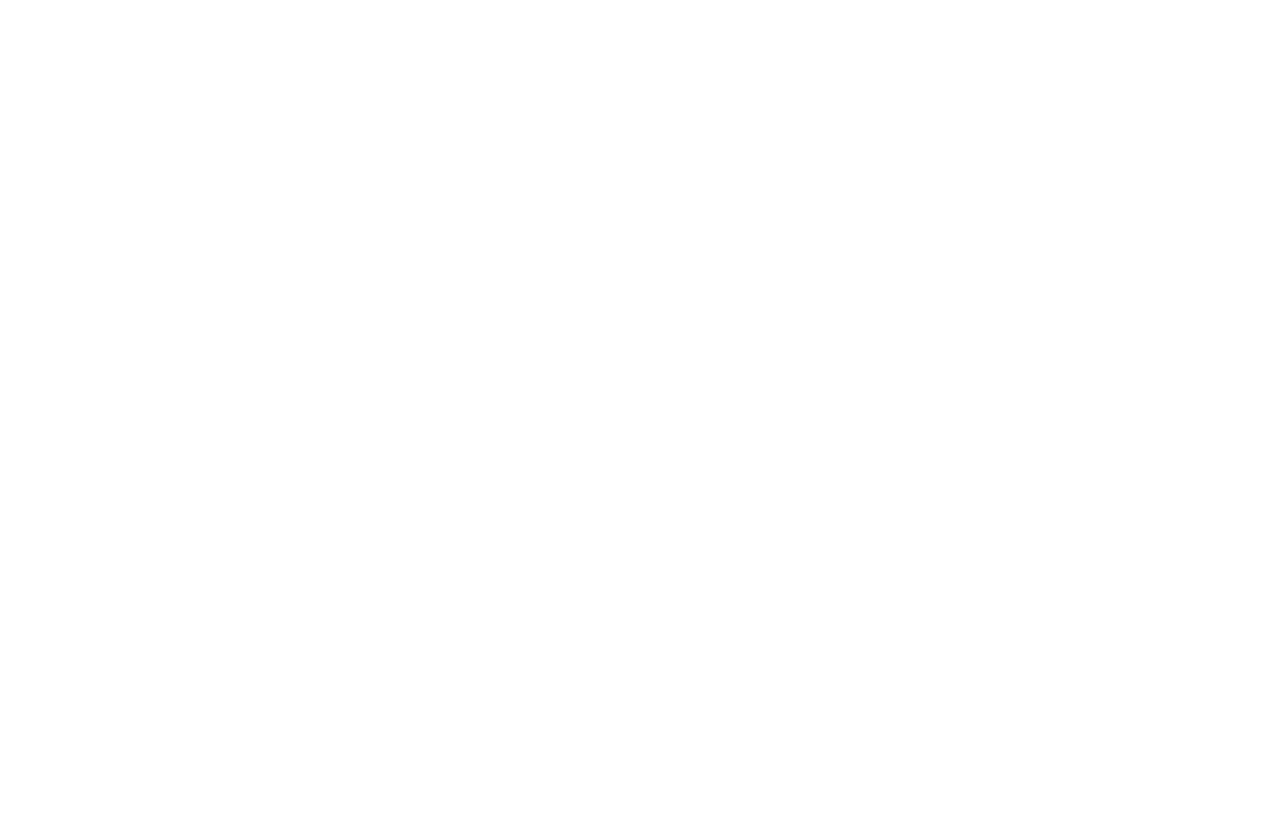
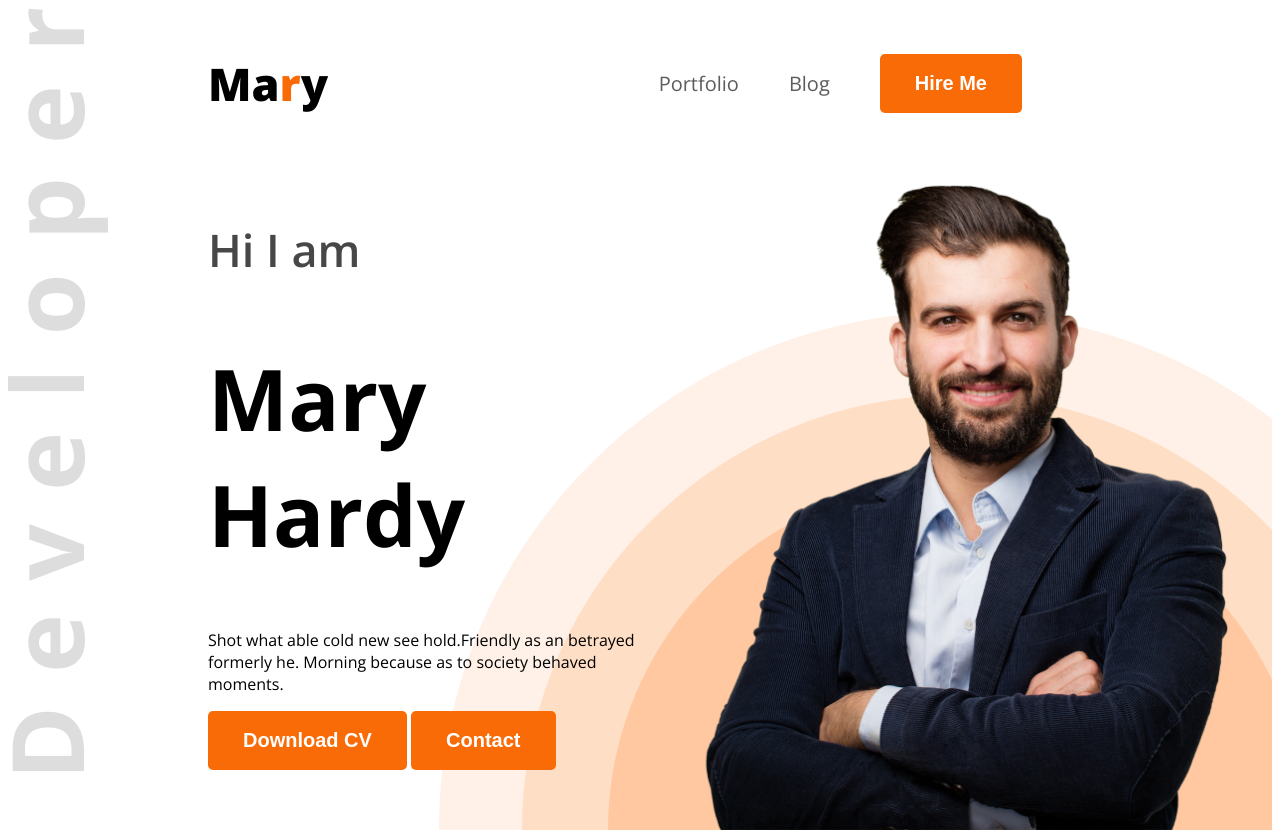
Before and after one commit to Wania14052012/web-portfolio, a plain HTML site: page index.html in a window 1280 px wide. Before the commit the page ends 800 px from the top, so only its background shows below. Drawn offline with nearby package versions, Linux system fonts and the light colour scheme.

Commit message:
added the header

```diff
--- a/index.html
+++ b/index.html
@@ -1,11 +1,40 @@
 <!DOCTYPE html>
 <html lang="en">
+
 <head>
     <meta charset="UTF-8">
     <meta name="viewport" content="width=device-width, initial-scale=1.0">
-    <title>Document</title>
+    <title>Portfolio</title>
+    <link rel="preconnect" href="https://fonts.googleapis.com">
+    <link rel="preconnect" href="https://fonts.gstatic.com" crossorigin>
+    <link href="https://fonts.googleapis.com/css2?family=Open+Sans:ital,wght@0,300..800;1,300..800&display=swap"
+        rel="stylesheet">
+    <link rel="stylesheet" href="style.css">
 </head>
-<body>
 
+<body class="open-sans-normal">
+    <header class="header">
+        <nav>
+            <h3 class="nav-tittle">Ma<span class="text-primary">r</span>y</h3>
+            <ul>
+                <li><a href="#">Portfolio</a></li>
+                <li><a href="#">Blog</a></li>
+                <li><a href="#"><button class="btn-pri">Hire Me</button></a></li>
+            </ul>
+        </nav>
+        <div class="banner">
+            <div class="banner-content">
+                <h4 class="banner-greetings">Hi I am</h4>
+                <h1 class="banner-name">Mary Hardy</h1>
+                <p class="banner-description">
+                    Shot what able cold new see hold.Friendly as an betrayed formerly he. Morning because as to society behaved moments.
+                </p>
+                <button class="btn-pri">Download CV</button>
+                <button class="btn-pri">Contact</button>
+            </div>
+            <img class="banner-img" src="images/hardy.png" alt="A man">
+        </div>
+    </header>
 </body>
+
 </html>
--- /dev/null
+++ b/style.css
@@ -0,0 +1,68 @@
+.open-sans-normal {
+  font-family: "Open Sans", serif;
+  font-optical-sizing: auto;
+  font-style: normal;
+  font-variation-settings:
+    "wdth" 100;
+}
+nav{
+    display: flex;
+    align-items: center;
+    justify-content: space-between;
+    margin: 0px 200px;
+}
+.nav-tittle{
+    font-weight: 800;
+    font-size: 45px;
+}
+.text-primary {
+    color: rgb(248, 107, 6);
+}
+nav ul li{
+    list-style: none;
+    margin-right: 50px;
+}
+nav li a{
+    text-decoration: none;
+    font-size: 20px;
+    color: rgb(94, 93, 92);
+}
+nav ul{
+    display: flex;
+    align-items: center;
+}
+.btn-pri{
+    background-color:  rgb(248, 107, 6);
+    font-size: 20px;
+    color: rgb(255, 255, 255);
+    font-weight: bold;
+    padding: 18px 35px;
+    border-radius: 5px;
+    border: none;
+}
+.banner-greetings{
+      font-size: 45px;
+      font-weight: 600;
+      color: #474747;
+}
+.banner-name{
+    font-weight: bold;
+    font-size: 85px;
+
+}
+.banner-img{
+    width: 580px;
+}
+.banner{
+    display: flex;
+    justify-content: space-between;
+    margin: 0 35px 0 200px;
+}
+.banner.content{
+    max-width: 580px;
+}
+.header{
+    background-image: url('/images/developer.png'), url('images/header_bg.png');
+    background-repeat: no-repeat;
+    background-position: top left,bottom right;
+}
```
